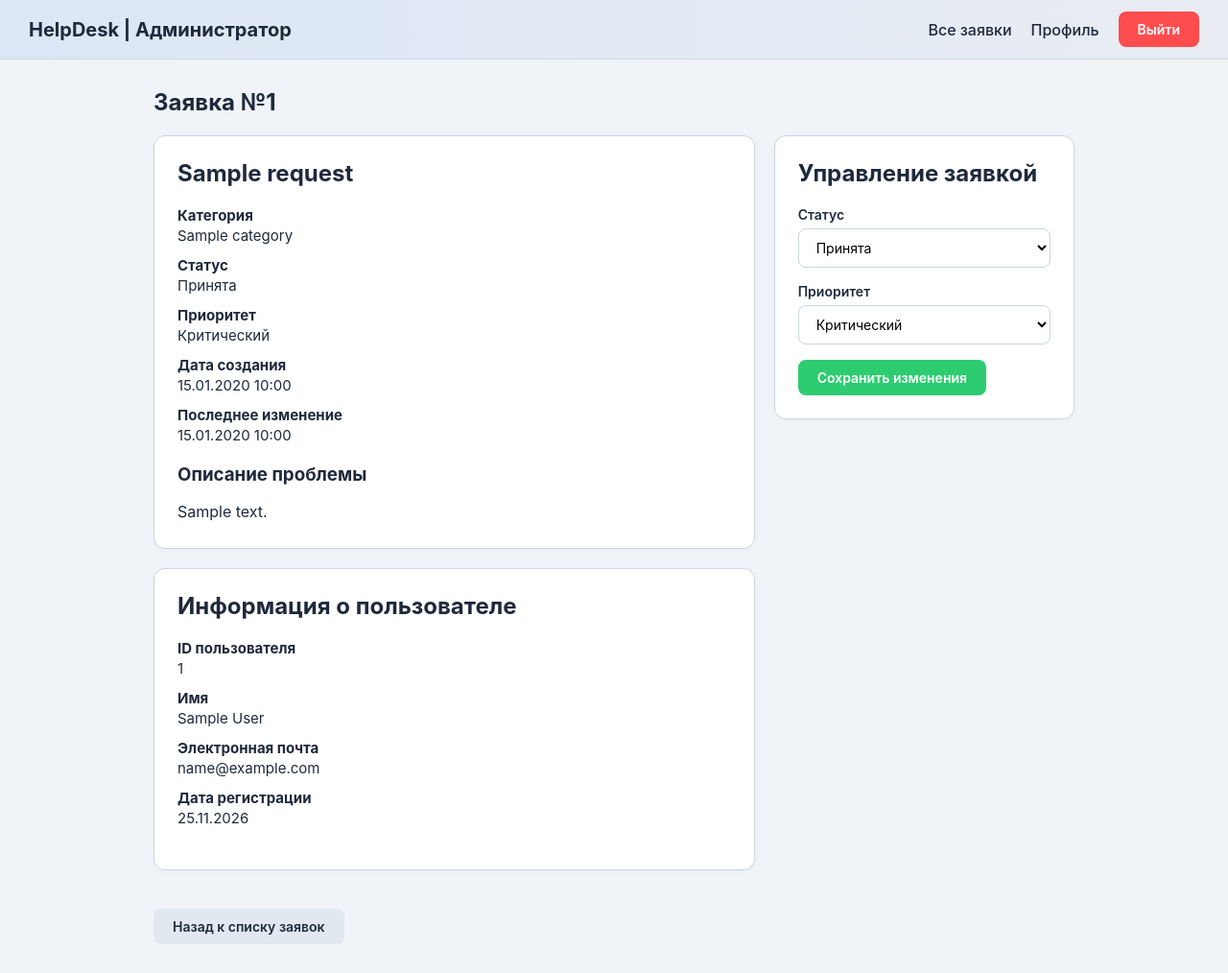
After one commit to makksim147/helpdesk, a Spring Boot app: page /admin/tickets/1 in a window 1280 px wide. The commit adds this page. Shown: the whole page at 96% size. Run offline with Spring Boot 4, Linux system fonts and the light colour scheme; the visitor is signed in with stand-in values (Sample User, id 1); empty tables hold one stand-in row (values such as "Sample post"); some of the project's set-up classes (security, data sources, template engines, error pages and the like) are left out, and stand-ins take their place; database files in the repository are not loaded.

Commit message:
implement admin panel and role-based access

```diff
--- a/Query.sql
+++ b/Query.sql
@@ -11,3 +11,7 @@ SELECT * FROM request;
 
 SELECT * FROM users;
 SELECT * FROM request;
+
+UPDATE users
+SET role = 'ADMIN'
+WHERE email = 'admin@gmail.com';
--- /dev/null
+++ b/src/main/java/org/example/marlo_site_helpdesk/controller/AdminController.java
@@ -0,0 +1,117 @@
+package org.example.marlo_site_helpdesk.controller;
+
+import jakarta.validation.Valid;
+import org.example.marlo_site_helpdesk.models.*;
+import org.example.marlo_site_helpdesk.repository.TicketRepository;
+import org.example.marlo_site_helpdesk.dto.TicketUpdateDto;
+import org.springframework.http.HttpStatus;
+import org.springframework.stereotype.Controller;
+import org.springframework.ui.Model;
+import org.springframework.validation.BindingResult;
+import org.springframework.web.bind.annotation.*;
+import org.springframework.web.server.ResponseStatusException;
+
+@Controller
+@RequestMapping("/admin")
+public class AdminController {
+
+    private final TicketRepository ticketRepository;
+
+    public AdminController(TicketRepository ticketRepository) {
+        this.ticketRepository = ticketRepository;
+    }
+
+    @GetMapping
+    public String adminPage() {
+        return "redirect:/admin/tickets";
+    }
+
+    @GetMapping("/tickets")
+    public String tickets(Model model) {
+
+        model.addAttribute(
+                "tickets",
+                ticketRepository.findAllByOrderByCreatedAtDesc()
+        );
+
+        return "admin/tickets";
+    }
+
+    @GetMapping("/tickets/{id}")
+    public String viewTicket(
+            @PathVariable Long id,
+            Model model) {
+
+        Ticket ticket = getTicket(id);
+
+        TicketUpdateDto dto = new TicketUpdateDto();
+
+        dto.setStatus(ticket.getStatus());
+        dto.setPriority(ticket.getPriority());
+
+        model.addAttribute("ticketForm", dto);
+
+        fillModel(model, ticket);
+
+        return "admin/view";
+    }
+
+    @PostMapping("/tickets/{id}/update")
+    public String updateTicket(
+            @PathVariable Long id,
+            @Valid @ModelAttribute("ticketForm") TicketUpdateDto dto,
+            BindingResult bindingResult,
+            Model model) {
+
+        Ticket ticket = getTicket(id);
+
+        if (bindingResult.hasErrors()) {
+
+            fillModel(model, ticket);
+
+            return "admin/view";
+        }
+
+        ticket.setStatus(dto.getStatus());
+        ticket.setPriority(dto.getPriority());
+
+        ticketRepository.save(ticket);
+
+        return "redirect:/admin/tickets/" + id + "?success";
+    }
+
+    @PostMapping("/tickets/{id}/close")
+    public String closeTicket(@PathVariable Long id) {
+
+        Ticket ticket = getTicket(id);
+
+        if (ticket.getStatus() != Status.DONE) {
+            throw new ResponseStatusException(
+                    HttpStatus.BAD_REQUEST,
+                    "Закрыть можно только выполненную заявку"
+            );
+        }
+
+        ticket.setStatus(Status.CLOSED);
+
+        ticketRepository.save(ticket);
+
+        return "redirect:/admin/tickets/" + id + "?success";
+    }
+
+    private Ticket getTicket(Long id) {
+
+        return ticketRepository.findById(id)
+                .orElseThrow(() -> new ResponseStatusException(
+                        HttpStatus.NOT_FOUND,
+                        "Заявка не найдена"
+                ));
+    }
+
+    private void fillModel(Model model, Ticket ticket) {
+
+        model.addAttribute("ticket", ticket);
+        model.addAttribute("statuses", Status.values());
+        model.addAttribute("priorities", Priority.values());
+    }
+}
--- a/src/main/java/org/example/marlo_site_helpdesk/repository/TicketRepository.java
+++ b/src/main/java/org/example/marlo_site_helpdesk/repository/TicketRepository.java
@@ -11,4 +11,6 @@ public interface TicketRepository extends JpaRepository<Ticket, Long> {
     List<Ticket> findByAuthorEmailOrderByCreatedAtDesc(String email);
 
     Optional<Ticket> findByIdAndAuthorEmail(Long id, String email);
+
+    List<Ticket> findAllByOrderByCreatedAtDesc();
 }
--- a/src/main/resources/static/css/style.css
+++ b/src/main/resources/static/css/style.css
@@ -401,3 +401,31 @@ td:last-child, th:last-child { border-right: none; }
 .profile-info h2 {
     margin-bottom: 20px;
 }
+
+.admin-ticket-grid {
+    display: grid;
+    grid-template-columns: minmax(0, 2fr) minmax(0, 1fr);
+    gap: 20px;
+    margin-bottom: 20px;
+}
+
+.admin-ticket-grid .card {
+    margin-bottom: 20px;
+}
+
+.admin-ticket-grid h2 {
+    margin-bottom: 20px;
+}
+
+.ticket-description {
+    white-space: pre-wrap;
+    overflow-wrap: anywhere;
+    line-height: 1.6;
+    margin-top: 15px;
+}
+
+@media (max-width: 768px) {
+    .admin-ticket-grid {
+        grid-template-columns: 1fr;
+    }
+}
--- /dev/null
+++ b/src/main/resources/templates/admin/view.html
@@ -0,0 +1,201 @@
+<!DOCTYPE html>
+<html lang="ru" xmlns:th="http://www.thymeleaf.org">
+<head>
+    <meta charset="UTF-8">
+    <title>Управление заявкой - HelpDesk</title>
+    <link rel="stylesheet" th:href="@{/css/style.css}">
+</head>
+<body>
+
+<div class="navbar">
+
+    <div class="logo">HelpDesk | Администратор</div>
+
+    <div class="nav-links">
+
+        <a th:href="@{/admin/tickets}">Все заявки</a>
+        <a th:href="@{/profile}">Профиль</a>
+
+        <form th:action="@{/logout}" method="post">
+            <button type="submit" class="btn btn-red">
+                Выйти
+            </button>
+        </form>
+
+    </div>
+
+</div>
+
+<div class="container">
+
+    <h1 class="page-title"
+        th:text="'Заявка №' + ${ticket.id}">
+    </h1>
+
+    <div class="success-message"
+         th:if="${param.success}">
+        Изменения успешно сохранены
+    </div>
+
+    <div class="admin-ticket-grid">
+
+        <div>
+
+            <div class="card">
+
+                <h2 th:text="${ticket.title}"></h2>
+
+                <ul class="info-list">
+
+                    <li>
+                        <strong>Категория</strong>
+                        <span th:text="${ticket.category.name}"></span>
+                    </li>
+
+                    <li>
+                        <strong>Статус</strong>
+                        <span th:text="${ticket.status.label}"></span>
+                    </li>
+
+                    <li>
+                        <strong>Приоритет</strong>
+                        <span th:text="${ticket.priority.label}"></span>
+                    </li>
+
+                    <li>
+                        <strong>Дата создания</strong>
+                        <span th:text="${#temporals.format(
+                            ticket.createdAt, 'dd.MM.yyyy HH:mm')}">
+                        </span>
+                    </li>
+
+                    <li th:if="${ticket.updatedAt != null}">
+                        <strong>Последнее изменение</strong>
+                        <span th:text="${#temporals.format(
+                            ticket.updatedAt, 'dd.MM.yyyy HH:mm')}">
+                        </span>
+                    </li>
+
+                </ul>
+
+                <h3>Описание проблемы</h3>
+
+                <p class="ticket-description"
+                   th:text="${ticket.description}">
+                </p>
+
+            </div>
+
+            <div class="card">
+
+                <h2>Информация о пользователе</h2>
+
+                <ul class="info-list">
+
+                    <li>
+                        <strong>ID пользователя</strong>
+                        <span th:text="${ticket.author.id}"></span>
+                    </li>
+
+                    <li>
+                        <strong>Имя</strong>
+                        <span th:text="${ticket.author.name}"></span>
+                    </li>
+
+                    <li>
+                        <strong>Электронная почта</strong>
+                        <span th:text="${ticket.author.email}"></span>
+                    </li>
+
+                    <li>
+                        <strong>Дата регистрации</strong>
+                        <span th:text="${#temporals.format(
+                            ticket.author.registeredAt, 'dd.MM.yyyy')}">
+                        </span>
+                    </li>
+
+                </ul>
+
+            </div>
+
+        </div>
+
+        <div>
+
+            <div class="card">
+
+                <h2>Управление заявкой</h2>
+
+                <form th:action="@{/admin/tickets/{id}/update(id=${ticket.id})}"
+                      th:object="${ticketForm}"
+                      method="post">
+
+                    <div class="form-group">
+
+                        <label>Статус</label>
+
+                        <select th:field="*{status}" required>
+
+                            <option th:each="s : ${statuses}"
+                                    th:value="${s}"
+                                    th:text="${s.label}">
+                            </option>
+
+                        </select>
+
+                        <div class="field-error"
+                             th:errors="*{status}">
+                        </div>
+
+                    </div>
+
+                    <div class="form-group">
+
+                        <label>Приоритет</label>
+
+                        <select th:field="*{priority}" required>
+
+                            <option th:each="p : ${priorities}"
+                                    th:value="${p}"
+                                    th:text="${p.label}">
+                            </option>
+
+                        </select>
+
+                        <div class="field-error"
+                             th:errors="*{priority}">
+                        </div>
+
+                    </div>
+
+                    <button type="submit" class="btn btn-green">
+                        Сохранить изменения
+                    </button>
+
+                </form>
+
+                <form th:if="${ticket.status.name() == 'DONE'}"
+                      th:action="@{/admin/tickets/{id}/close(id=${ticket.id})}"
+                      method="post"
+                      style="margin-top: 15px;">
+
+                    <button type="submit" class="btn btn-red">
+                        Закрыть заявку
+                    </button>
+
+                </form>
+
+            </div>
+
+        </div>
+
+    </div>
+
+    <a th:href="@{/admin/tickets}" class="btn btn-gray">
+        Назад к списку заявок
+    </a>
+
+</div>
+
+</body>
+</html>
```
Also changed, not shown: src/main/java/org/example/marlo_site_helpdesk/config/SecurityConfig.java (+17 -1 lines), src/main/java/org/example/marlo_site_helpdesk/dto/TicketUpdateDto.java (added, +30 -0 lines), src/main/resources/templates/admin/tickets.html (added, +102 -0 lines), src/main/resources/templates/profile.html (+9 -1 lines).
